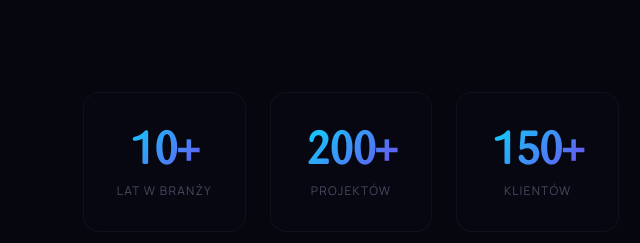
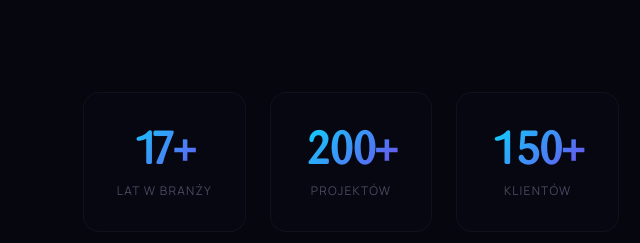
Before and after one commit to stroniarz/stroniarz-pl, a plain HTML site: page index.html in a window 1280 px wide. Shown: the part 3200-3443 px from the top of the page, 589-1229 px from the left. Drawn offline with nearby package versions, Linux system fonts and the light colour scheme.

Commit message:
Fix about stat: lat w branży 10 → 17
Counter był niespójny z copy obok („17 lat doświadczenia").

```diff
--- a/index.html
+++ b/index.html
@@ -602,7 +602,7 @@
             </div>
             <div class="stats reveal reveal-delay-3">
                 <div class="stat">
-                    <div class="stat__number" data-target="10">0</div>
+                    <div class="stat__number" data-target="17">0</div>
                     <div class="stat__label">Lat w branży</div>
                 </div>
                 <div class="stat">
```
